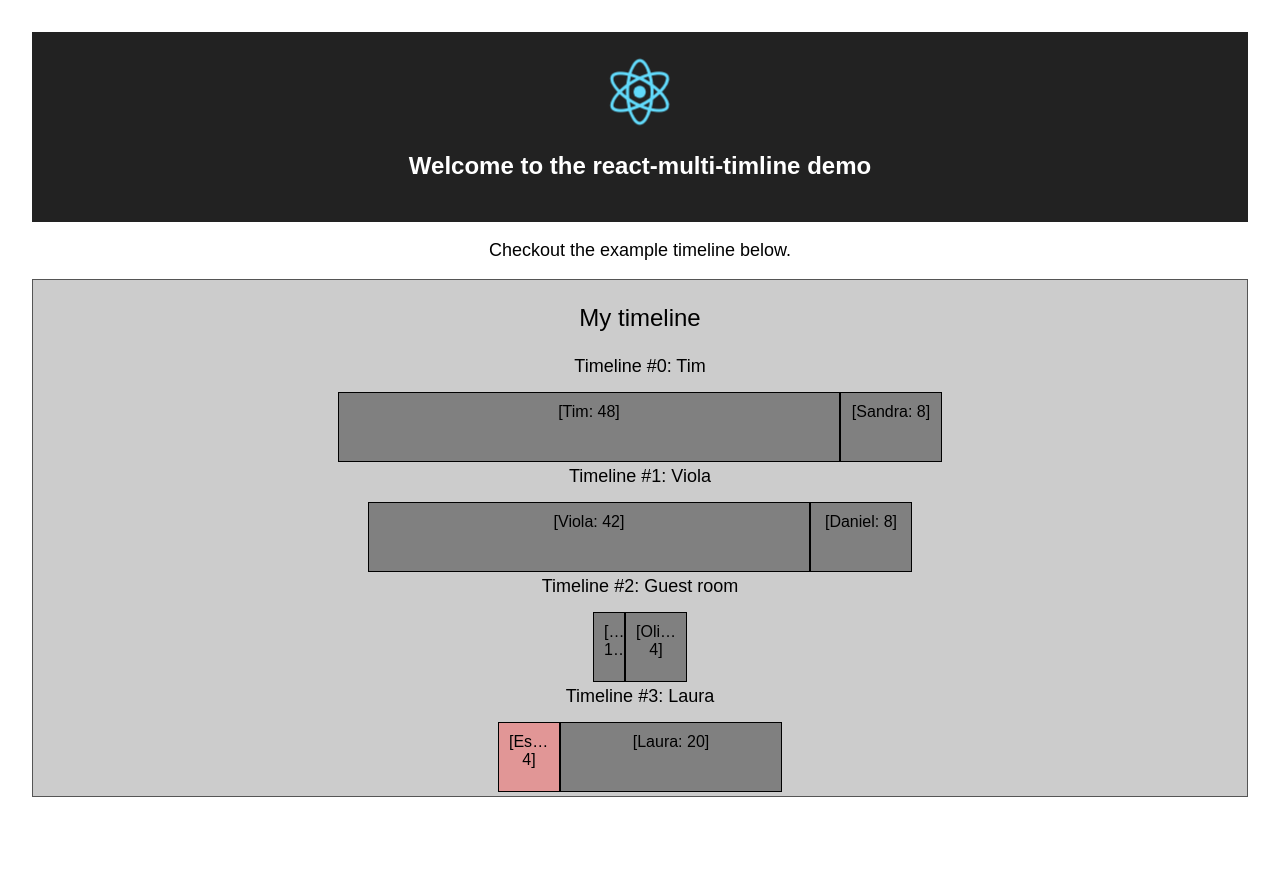
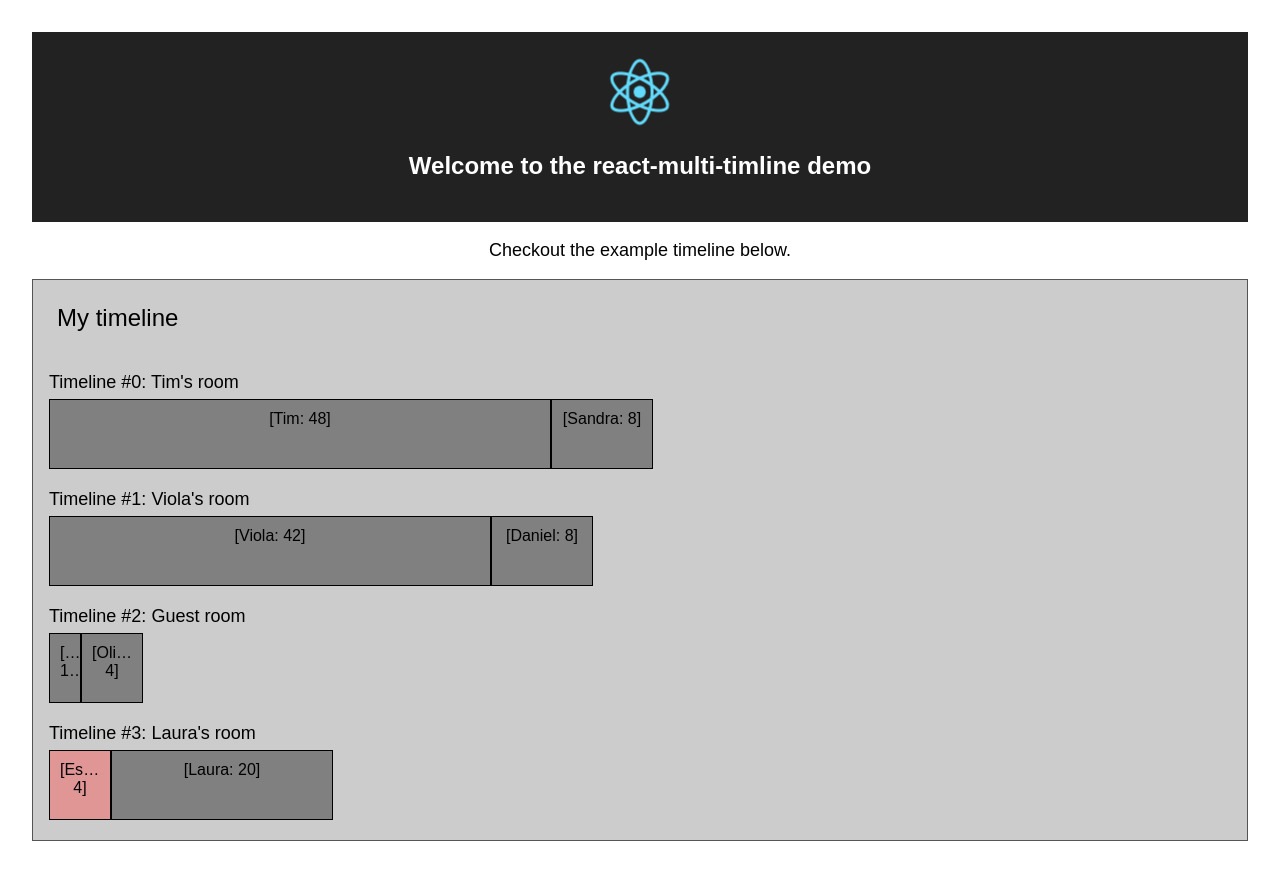
Before and after one commit to dfsp-spirit/react-multi-timeline, a React (Create React App) app: page / in a window 1280 px wide. Before the commit the page ends 829 px from the top, so only its background shows below. Built offline with nearby package versions, Linux system fonts and the light colour scheme.

Commit message:
Improve style

```diff
--- a/src/App.js
+++ b/src/App.js
@@ -26,10 +26,10 @@ class App extends Component {
     const roomViolaEvents = [room4_event1, room4_event2];
 
     const timelinesData = [
-      { events: roomTimEvents, timelineTitle: 'Tim' },
-      { events: roomViolaEvents, timelineTitle: 'Viola' },
-      { events: roomGuestEvents, timelineTitle: 'Guest room' },
-      { events: roomLauraEvents, timelineTitle: 'Laura' }
+      { events: roomTimEvents, timelineTitle: "Tim's room" },
+      { events: roomViolaEvents, timelineTitle: "Viola's room" },
+      { events: roomGuestEvents, timelineTitle: "Guest room" },
+      { events: roomLauraEvents, timelineTitle: "Laura's room" }
     ];
 
     return (
--- a/src/Timeline.js
+++ b/src/Timeline.js
@@ -31,7 +31,7 @@ export class Timeline extends Component {
         const eventText = '[' + event.eventTitle + ': ' + event.duration + ']';
         //const eventText = '';
         const vis = (
-          <span className="event" style={eventStyle} key={index + event.start}>
+          <span title={eventText} className="event" style={eventStyle} key={index + event.start}>
             {eventText}
           </span>
         );
--- a/src/index.css
+++ b/src/index.css
@@ -10,17 +10,23 @@ div.react-multi-timeline {
     border: 1px solid #555555;
     background-color: #cccccc;
     min-height: 1em;
+    text-align: left;
 }
 
 
 div.multi-timeline-title {
     padding-top: 1em;
     padding-bottom: 1em;
+    padding-left: 1em;
     font-size: x-large;
 }
 
+div.timeline {
+     margin: 1em;
+}
+
 div.timeline-title {
-    min-height: 2em;
+    min-height: 1.5em;
     font-size: large;
 }
 
```
